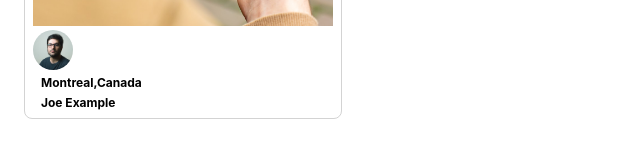
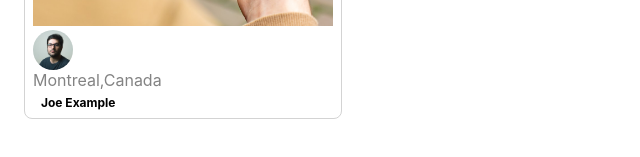
Before and after one commit to vicspider2001/photolabs, a React (Create React App) app in the folder frontend/: page / in a window 1280 px wide. Shown: the part 207-364 px from the top of the page, without its empty margins (0-640 px from the left). Built offline with nearby package versions, Linux system fonts and the light colour scheme; the HTML template or start-up script is replaced by a standard one.

Commit message:
Style applied to photo component

```diff
--- a/frontend/src/components/PhotoListItem.jsx
+++ b/frontend/src/components/PhotoListItem.jsx
@@ -12,7 +12,7 @@
       <img className="photo-list__image" src={imageSource} alt="Photo"/>
       <div>
         <img className="photo-list__user-profile" src={profile} alt="Profile"/>
-        <div className="photo-list__user-info">
+        <div className="photo-list__user-location">
           <span>{location.city},</span>
           <span>{location.country}</span>
         </div>
```
